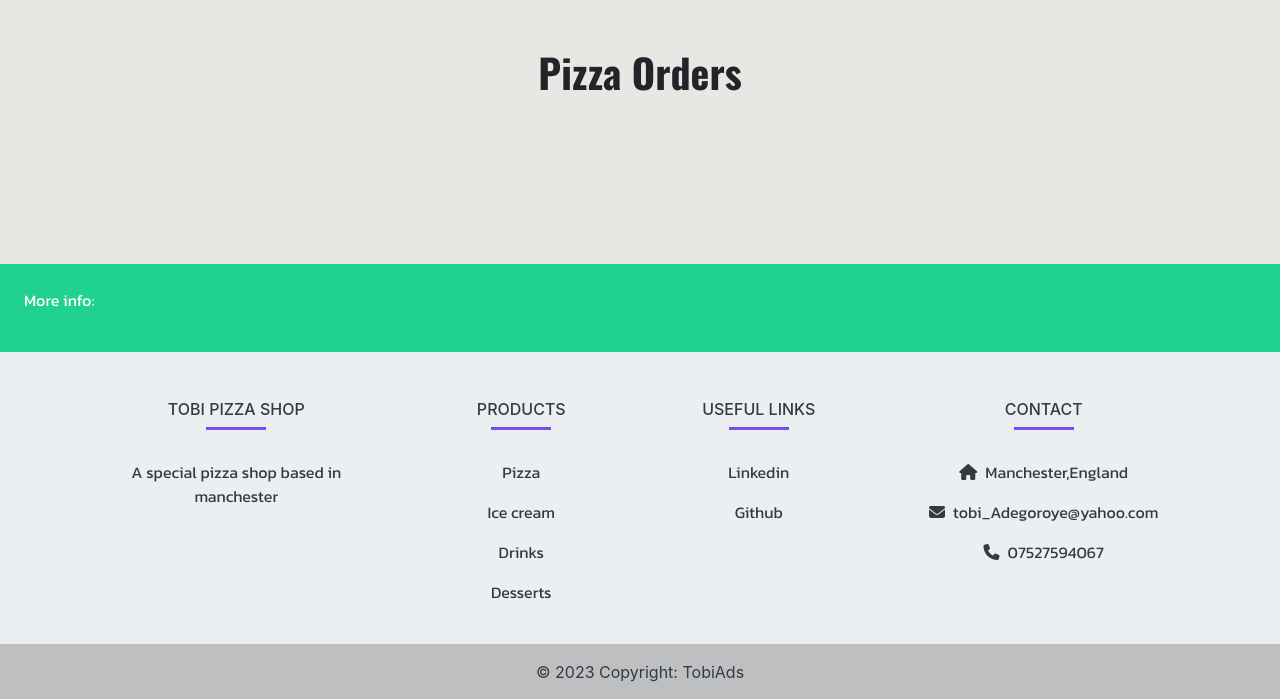
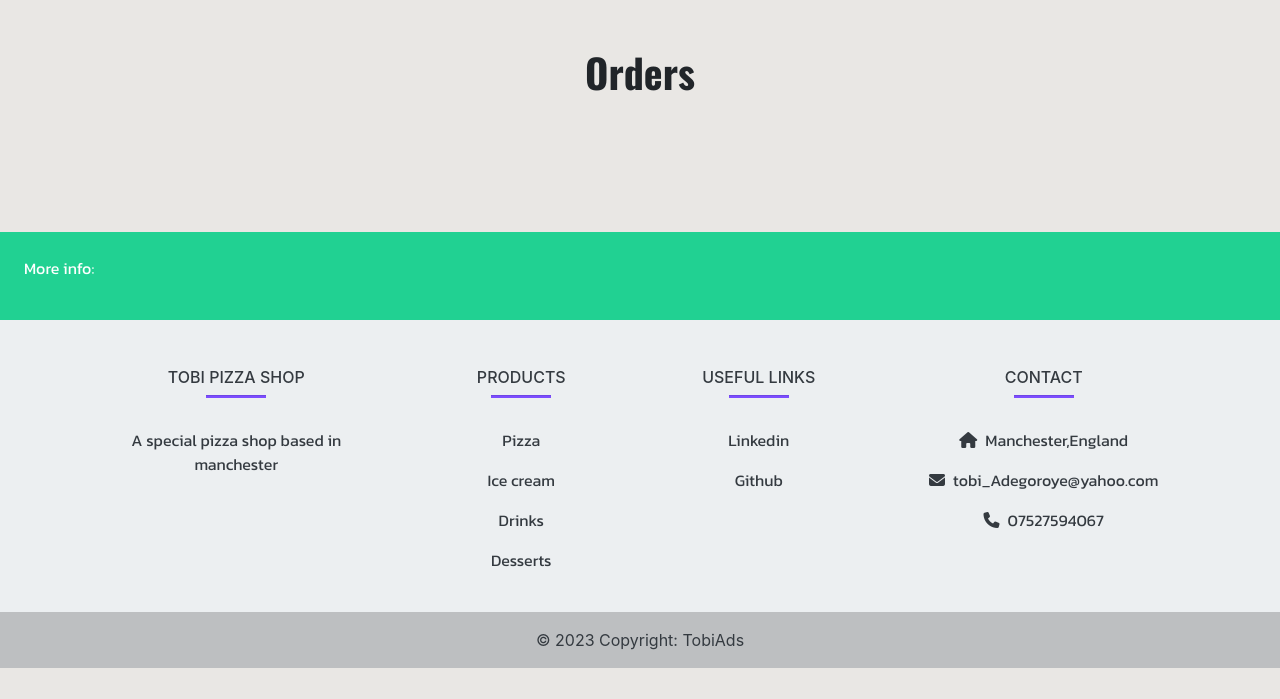
Before and after one commit to TobiA34/Pizza-Project, a PHP site: page /pizza_list.php in a window 1280 px wide. Shown: the part 56-755 px from the top of the page. Run offline with PHP 8.4, Linux system fonts and the light colour scheme; data that the repository does not hold is empty; some libraries are stand-ins or nearby versions.

Commit message:
Removed background colour and fixed UI

```diff
--- a/pizza_list.php
+++ b/pizza_list.php
@@ -63,15 +63,15 @@ if (isset($_POST['upload'])) {
 <html>
 <?php include('templates/header.php') ?>
 <div class="container container-fluid mt-5">
-    <h1 class="text-center">Pizza Orders</h1>
-    <div class="row bg-danger m-4">
+    <h1 class="text-center">Orders</h1>
+    <div class="row m-2">
         <?php foreach ($pizzas as $pizza) : ?>
-            <div class=" col-6 col-sm-4 w-100  mx-auto m-4">
-                <div class="card text-center rounded  mx-auto" style="width:100%; ">
+            <div class=" col-6 col-sm-4  mx-auto m-4" style="width:100%;">
+                <div class="card text-center rounded  mx-auto" style="width:100%;">
                     <div class="card-body w-100  rounded" id="pizza-order-card">
                         <p>
                         <ul class="list-unstyled">
-                                <img class="img-fluid rounded rounded-9 " src="image/<?php echo $pizza['imgFile'] ?>">
+                            <img class="img-fluid rounded rounded-9 " src="image/<?php echo $pizza['imgFile'] ?>" style="height:300px; width:300px;">
                             <p class="mt-3 mb-3"><?php echo htmlspecialchars($pizza['title']) ?></p>
                             <p class="mt-4"> This pizza was made with <?php echo "This pizza was mad with {$pizza['toppings']} ." ?>
                             </p>
@@ -86,7 +86,7 @@ if (isset($_POST['upload'])) {
                     </div>
 
                     <form action="pizza_list.php" method="post" enctype="multipart/form-data">
-                        <input type="file" name="image" class="form-control w-100 mx-auto m-3">
+                        <input type="file" name="image" class="form-control w-100 mx-auto l-3 pr-3">
                         <input type="hidden" name="old_image" value="<?php echo $pizza['imgFile'] ?>">
                         <input type="hidden" name="pizzaID" value="<?php echo $pizza['id'] ?>" />
                         <input type="submit" name="upload" value="upload">
--- a/update_pizza.php
+++ b/update_pizza.php
@@ -51,7 +51,7 @@ if (isset($_GET['id'])) {
 <div class="container">
     <?php if ($pizza) :  ?>
         <div class="container">
-            <h1 class="text-center">Update pizza </h1>
+            <h1 class="text-center">Update Order </h1>
             <h1 class="text-center"><?php echo $_SESSION['pizza_id']; ?> </h1>
 
             <div class="card  mt-3 mb-3 mx-auto" w-100>
```
Lines whose indentation alone changed are shown as unchanged.
